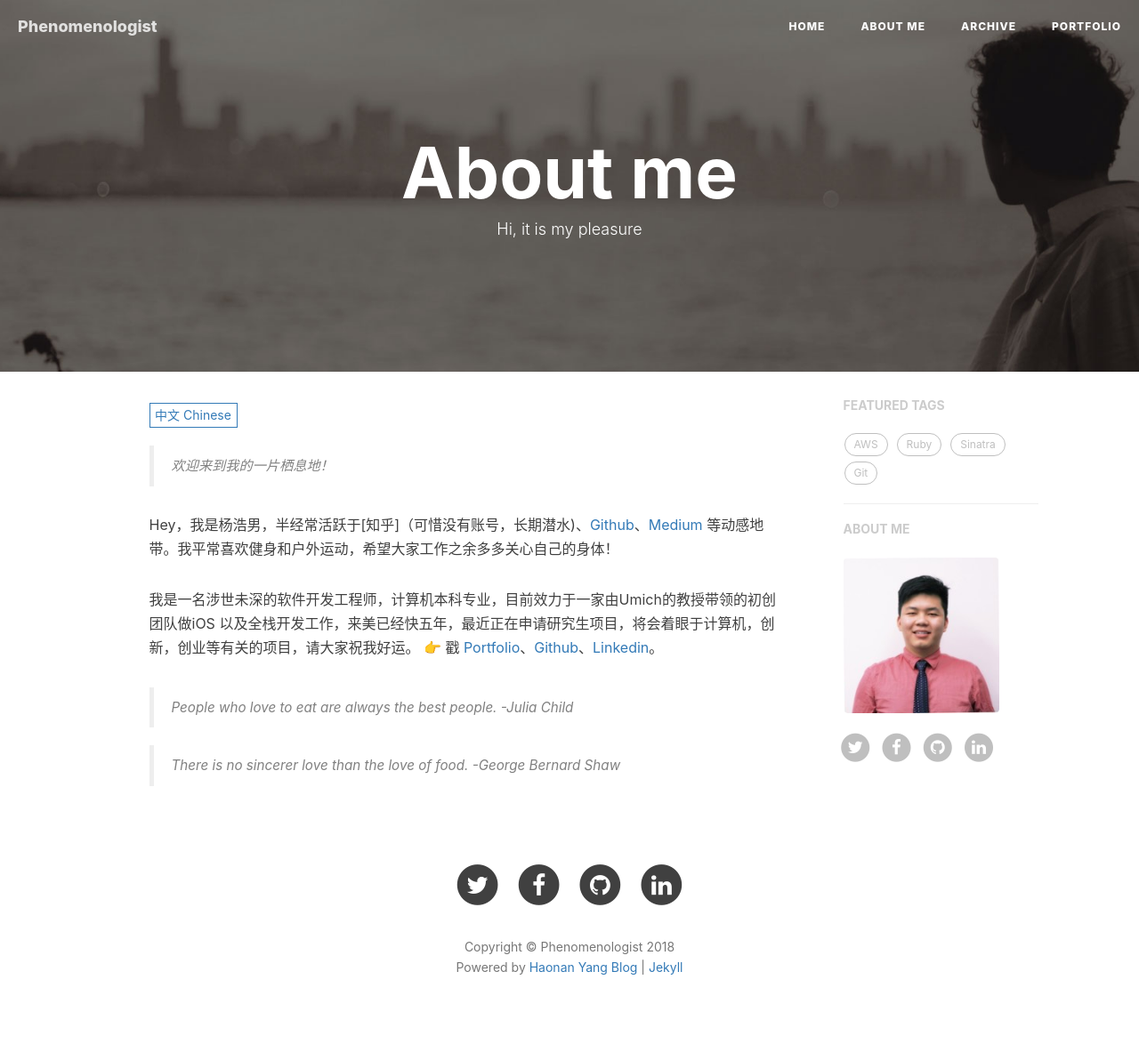
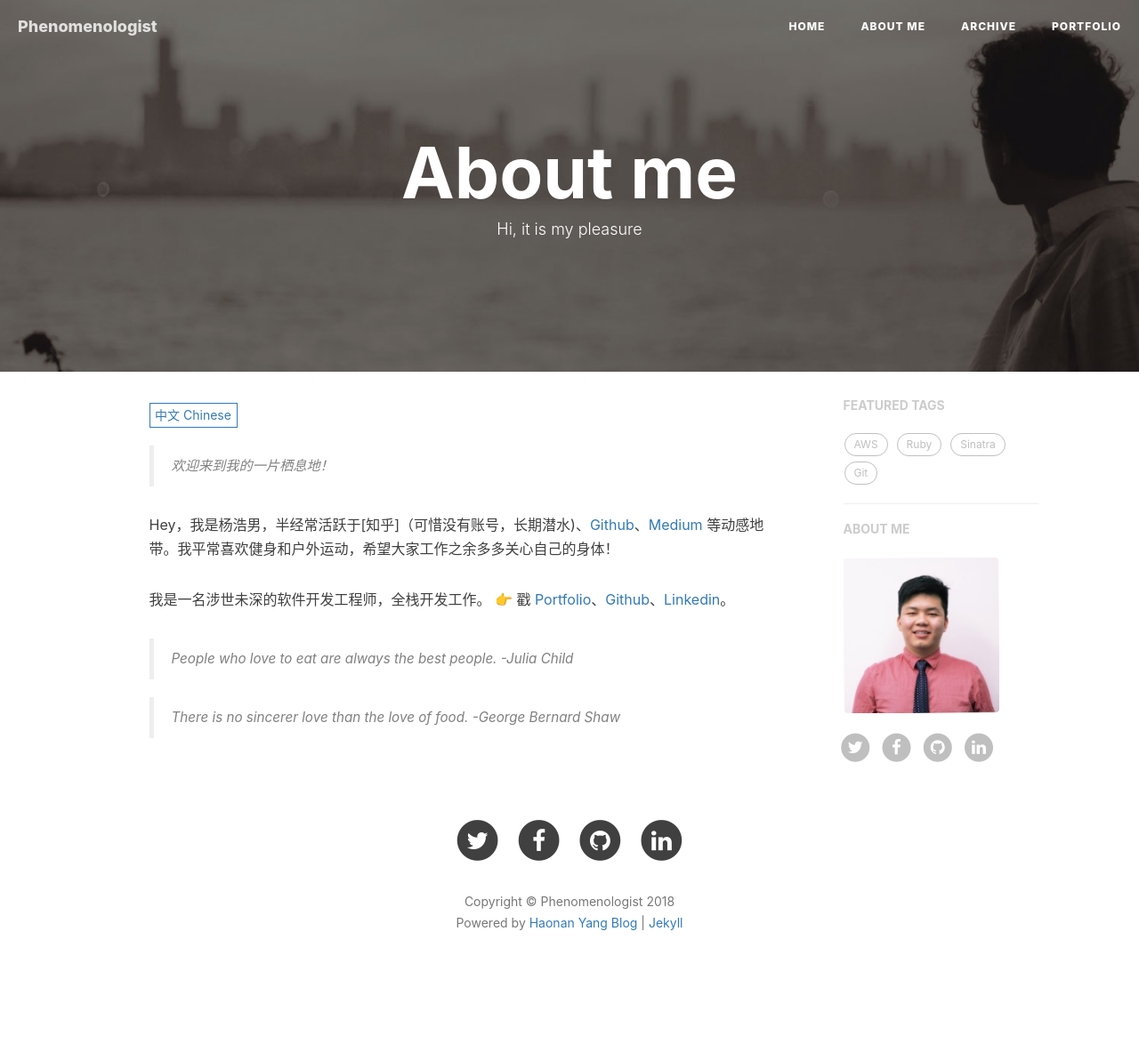
Before and after one commit to rapsoulhaonan/rapsoulhaonan.github.io, a Jekyll site: the page built from about.html, in a window 1280 px wide. Shown: the whole page at 89% size. Built offline with Jekyll 4.4.1, drawn with Linux system fonts in a browser that asks for light colours; nearby versions of some CDN libraries; comment, search, counter and statistics services are not loaded; after the commit the page ends 1142 px from its top, so only the background shows below that.

Commit message:
Update zh.md

```diff
--- a/_includes/about/zh.md
+++ b/_includes/about/zh.md
@@ -2,8 +2,7 @@
 
 Hey，我是杨浩男，半经常活跃于[知乎]（可惜没有账号，长期潜水)、[Github](http://github.com/rapsoulhaonan)、[Medium](https://medium.com/@rapsoulhaonan) 等动感地带。我平常喜欢健身和户外运动，希望大家工作之余多多关心自己的身体！
 
-我是一名涉世未深的软件开发工程师，计算机本科专业，目前效力于一家由Umich的教授带领的初创团队做iOS
-以及全栈开发工作，来美已经快五年，最近正在申请研究生项目，将会着眼于计算机，创新，创业等有关的项目，请大家祝我好运。
+我是一名涉世未深的软件开发工程师，全栈开发工作。
 👉 戳 [Portfolio](/portfolio)、[Github](http://github.com/rapsoulhaonan)、[Linkedin](https://www.linkedin.com/in/haonan-yang-1a908056/)。
 
 > People who love to eat are always the best people. -Julia Child
```
